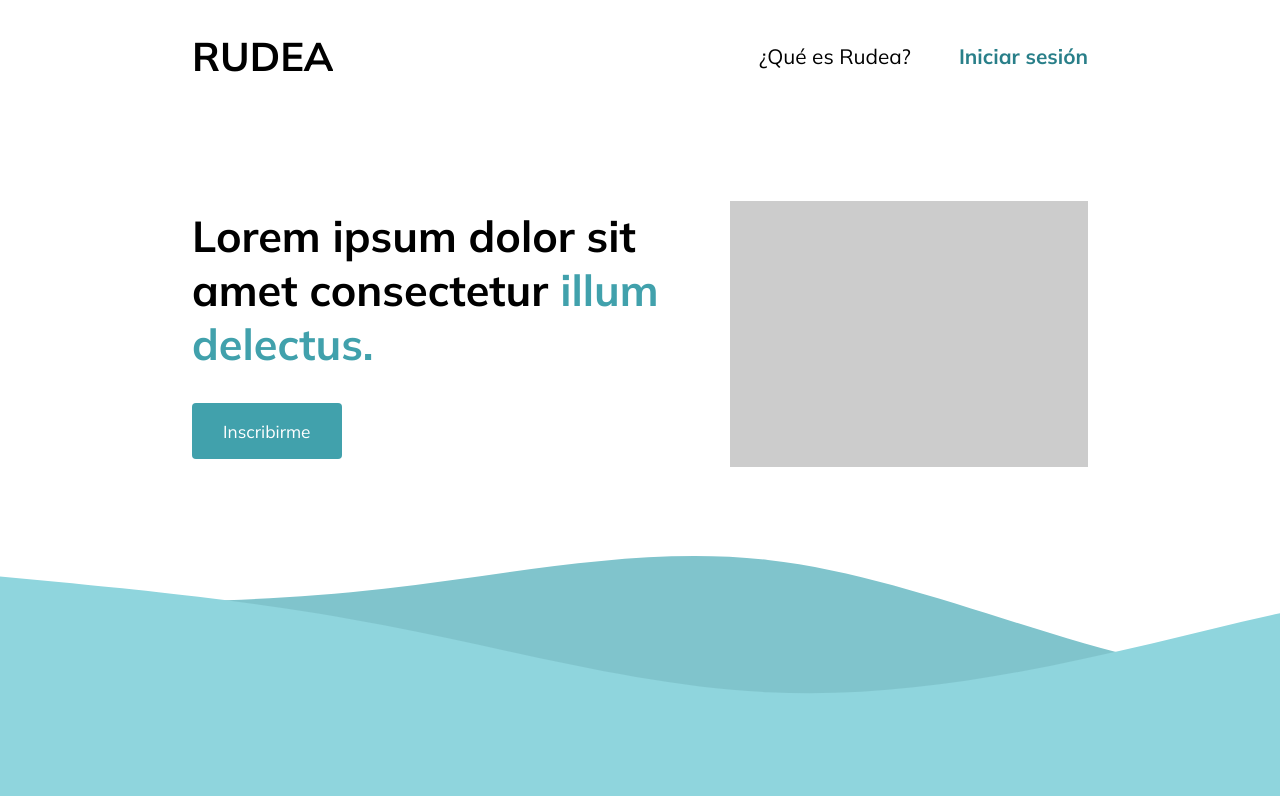
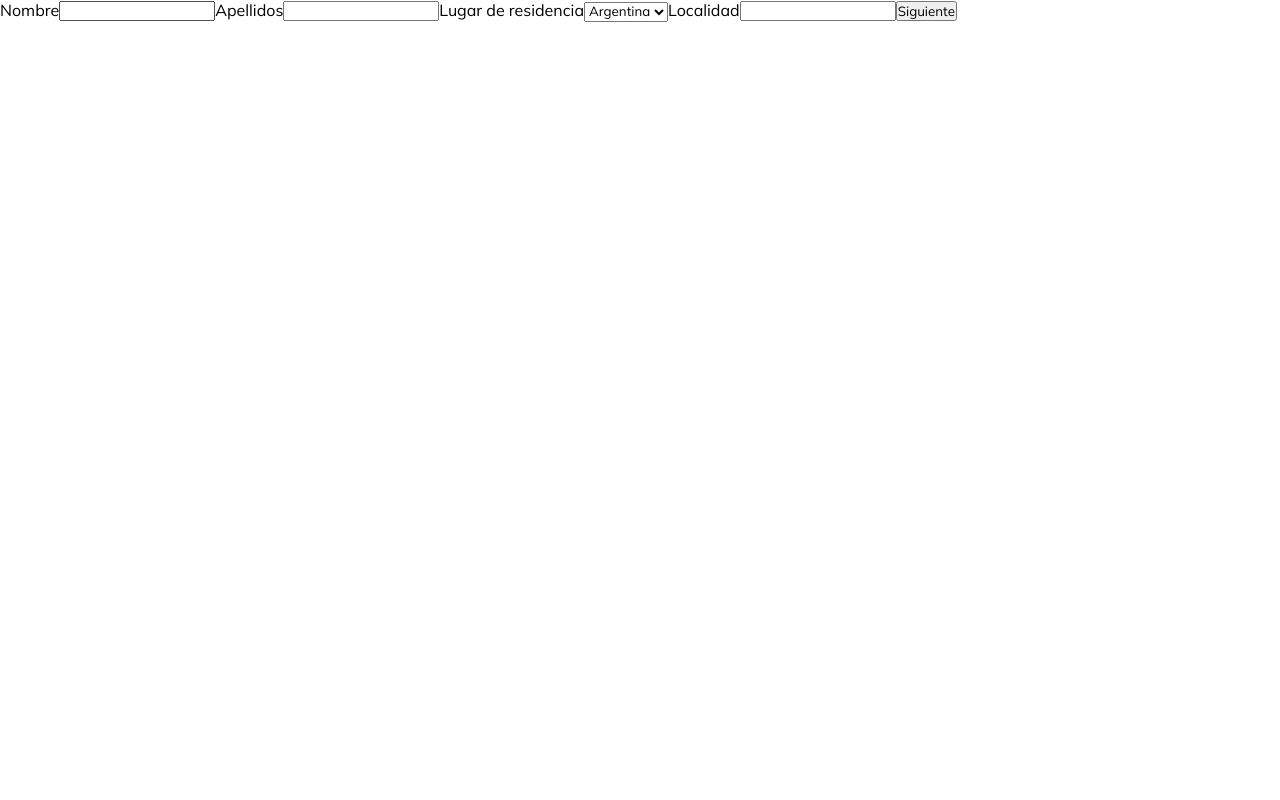
Before and after one commit to LectO-App/ruidea-frontend, a React (Create React App) app: page / in a window 1280 px wide. Shown: the top 800 px of the page. Built offline with nearby package versions, Linux system fonts and the light colour scheme.

Commit message:
Multi-step form empezado

```diff
--- a/src/App.js
+++ b/src/App.js
@@ -5,15 +5,18 @@ import Hero from "./components/Hero";
 import Info from "./components/Info";
 import Footer from "./components/Footer";
 import Dashboard from "./components/Dashboard";
+import Form from "./components/Form";
 
 function App() {
   return (
     <div className="App">
+      {/*
       <Navbar />
       <Hero />
       <Info />
       <Footer />
-      <Dashboard />
+      <Dashboard /> */}
+      <Form />
     </div>
   );
 }
--- /dev/null
+++ b/src/components/Form.js
@@ -0,0 +1,73 @@
+/*eslint-disable*/
+import React, { useState } from "react";
+
+import Paso1 from "./Paso1";
+import Paso2 from "./Paso2";
+import Paso3 from "./Paso3";
+import Paso4 from "./Paso4";
+
+const Form = () => {
+  const [paso, setPaso] = useState(1);
+  const [formData, setFormData] = useState({});
+
+  const siguientePaso = () => {
+    setPaso(paso + 1);
+  };
+
+  const pasoAnterior = () => {
+    setPaso(paso - 1);
+  };
+
+  const handleFormChange = (newFormData) => {
+    setFormData(newFormData);
+  };
+
+  const showCurrentStep = () => {
+    switch (paso) {
+      case 1:
+        return (
+          <Paso1
+            siguientePaso={siguientePaso}
+            handleFormChange={handleFormChange}
+            formData={formData}
+          />
+        );
+      case 2:
+        return (
+          <Paso2
+            siguientePaso={siguientePaso}
+            pasoAnterior={pasoAnterior}
+            handleFormChange={handleFormChange}
+            formData={formData}
+          />
+        );
+      case 3:
+        return (
+          <Paso3
+            siguientePaso={siguientePaso}
+            pasoAnterior={pasoAnterior}
+            handleFormChange={handleFormChange}
+            formData={formData}
+          />
+        );
+      case 4:
+        return (
+          <Paso4
+            siguientePaso={siguientePaso}
+            pasoAnterior={pasoAnterior}
+            handleFormChange={handleFormChange}
+            formData={formData}
+          />
+        );
+    }
+  };
+
+  return (
+    <div>
+      <div className="barra-latera"></div>
+      {showCurrentStep()}
+    </div>
+  );
+};
+
+export default Form;
--- /dev/null
+++ b/src/components/Paso1.js
@@ -0,0 +1,59 @@
+import React, { useState, useEffect } from "react";
+
+const Paso1 = (props) => {
+  const { siguientePaso, handleFormChange, formData } = props;
+  const [valores, setValores] = useState({});
+
+  useEffect(() => {
+    setValores(formData);
+  }, []);
+
+  const inputChange = (input) => (e) => {
+    setValores({
+      [input]: e.target.value,
+    });
+  };
+
+  const irAlSiguientePaso = (e) => {
+    e.preventDefault();
+    handleFormChange(valores);
+    siguientePaso();
+  };
+
+  return (
+    <form>
+      <label htmlFor="nombre">Nombre</label>
+      <input
+        type="text"
+        name="nombre"
+        id="nombre"
+        value={valores.nombre}
+        onChange={inputChange("nombre")}
+      />
+      <label htmlFor="apellidos">Apellidos</label>
+      <input
+        type="text"
+        name="apellidos"
+        id="apellidos"
+        value={valores.apellidos}
+        onChange={inputChange("apellidos")}
+      />
+      <label htmlFor="lugar-residencia">Lugar de residencia</label>
+      <select name="lugar-residencia" id="lugar-residencia">
+        <option value="Argentina">Argentina</option>
+      </select>
+      <label htmlFor="localidad">Localidad</label>
+      <input
+        type="text"
+        name="localidad"
+        id="localidad"
+        value={valores.localidad}
+        onChange={inputChange("localidad")}
+      />
+
+      <button onClick={irAlSiguientePaso}>Siguiente</button>
+    </form>
+  );
+};
+
+export default Paso1;
--- /dev/null
+++ b/src/components/Paso2.js
@@ -0,0 +1,87 @@
+import React, { useState, useEffect } from "react";
+
+const Paso2 = (props) => {
+  const { siguientePaso, handleFormChange, formData, pasoAnterior } = props;
+  const [valores, setValores] = useState({});
+
+  useEffect(() => {
+    setValores(formData);
+  }, []);
+
+  const inputChange = (input) => (e) => {
+    setValores({
+      ...valores,
+      [input]: e.target.value,
+    });
+  };
+
+  const irAlSiguientePaso = (e) => {
+    console.log(valores);
+    e.preventDefault();
+    handleFormChange(valores);
+    siguientePaso();
+  };
+
+  const irAlPasoAnterior = (e) => {
+    e.preventDefault();
+    pasoAnterior();
+  };
+  return (
+    <form>
+      <label htmlFor="numero-documento">Numero de documento</label>
+      <input
+        type="text"
+        name="numero-documento"
+        id="numero-documento"
+        value={valores.numeroDocumento}
+        onChange={inputChange("numeroDocumento")}
+      />
+      <label htmlFor="fecha-nacimiento">Fecha de nacimiento</label>
+      <input
+        type="date"
+        name="fecha-nacimiento"
+        id="fecha-nacimiento"
+        value={valores.fechaNacimiento}
+        onChange={inputChange("fechaNacimiento")}
+      />
+      <label htmlFor="lugar-nacimiento">Lugar de nacimiento</label>
+      <input
+        type="text"
+        name="lugar-nacimiento"
+        id="lugar-nacimiento"
+        value={valores.lugarNacimiento}
+        onChange={inputChange("lugarNacimiento")}
+      />
+      <label htmlFor="correo-electronico">Correo electrónico</label>
+      <input
+        type="text"
+        name="correo-electronico"
+        id="correo-electronico"
+        value={valores.correoElectronico}
+        onChange={inputChange("correoElectronico")}
+      />
+
+      <label htmlFor="correo-electronico">Verificar correo electrónico</label>
+      <input
+        type="text"
+        name="verificar-correo-electronico"
+        id="verificar-correo-electronico"
+        value={valores.verificarCorreoElectronico}
+        onChange={inputChange("verificarCorreoElectronico")}
+      />
+      <label htmlFor="telefono">Numero de teléfono móvil</label>
+      <input
+        type="text"
+        name="telefono"
+        id="telefono"
+        value={valores.telefono}
+        onChange={inputChange("telefono")}
+      />
+
+      <button onClick={irAlPasoAnterior}>Anterior</button>
+      <button onClick={irAlSiguientePaso}>Siguiente</button>
+    </form>
+  );
+};
+
+export default Paso2;
--- /dev/null
+++ b/src/components/Paso3.js
@@ -0,0 +1,76 @@
+import React, { useState, useEffect } from "react";
+
+const Paso3 = (props) => {
+  const { siguientePaso, handleFormChange, formData, pasoAnterior } = props;
+  const [valores, setValores] = useState({});
+
+  useEffect(() => {
+    setValores(formData);
+  }, []);
+
+  const inputChange = (input) => (e) => {
+    setValores({
+      [input]: e.target.value,
+    });
+  };
+
+  const irAlSiguientePaso = (e) => {
+    e.preventDefault();
+    handleFormChange(valores);
+    siguientePaso();
+  };
+
+  const irAlPasoAnterior = (e) => {
+    e.preventDefault();
+    pasoAnterior();
+  };
+  return (
+    <form>
+      <input
+        type="checkbox"
+        name="dislexia"
+        id="dislexia"
+        value={valores.dislexia}
+        onChange={inputChange("dislexia")}
+      />
+      <label htmlFor="dislexia">Dislexia</label>
+      <input
+        type="checkbox"
+        name="discalculia"
+        id="discalculia"
+        value={valores.discalculia}
+        onChange={inputChange("discalculia")}
+      />
+      <label htmlFor="discalculia">Discalculia</label>
+      <input
+        type="checkbox"
+        name="disortografia"
+        id="disortografia"
+        value={valores.disortografia}
+        onChange={inputChange("disortografia")}
+      />
+      <label htmlFor="disortografia">Disortografía</label>
+      <input
+        type="checkbox"
+        name="dispraxia"
+        id="dispraxia"
+        value={valores.dispraxia}
+        onChange={inputChange("dispraxia")}
+      />
+      <label htmlFor="dispraxia">Dispraxia</label>
+      <input
+        type="checkbox"
+        name="tda-h"
+        id="tda-h"
+        value={valores.tdaH}
+        onChange={inputChange("tdaH")}
+      />
+      <label htmlFor="tda-h">TDA-H</label>
+
+      <button onClick={irAlPasoAnterior}>Anterior</button>
+      <button onClick={irAlSiguientePaso}>Siguiente</button>
+    </form>
+  );
+};
+
+export default Paso3;
--- /dev/null
+++ b/src/components/Paso4.js
@@ -0,0 +1,46 @@
+import React, { useEffect, useState } from "react";
+
+const Paso4 = (props) => {
+  const { siguientePaso, handleFormChange, formData, pasoAnterior } = props;
+  const [valores, setValores] = useState({});
+
+  useEffect(() => {
+    setValores(formData);
+  }, []);
+  const inputChange = (input) => (e) => {
+    setValores({
+      [input]: e.target.value,
+    });
+  };
+
+  const irAlSiguientePaso = (e) => {
+    e.preventDefault();
+    handleFormChange(valores);
+    siguientePaso();
+  };
+
+  const irAlPasoAnterior = (e) => {
+    e.preventDefault();
+    pasoAnterior();
+  };
+  return (
+    <form>
+      <input type="file" name="diagnostico" id="diagnostico" />
+      <input type="file" name="dniPasaporte" id="dniPasaporte" />
+
+      <input type="radio" name="acepto-recibir-info" id="acepto-recibir-info" />
+      <label htmlFor="acepto-recibir-info">
+        Acepto recibir información actualizada sobre dislexia y otras DEAs.
+      </label>
+      <input type="radio" name="acepto-solicitud" id="acepto-solicitud" />
+      <label htmlFor="acepto-solicitud">
+        Acepto la solicitud del pasaporte DEA y la política de protección de
+        datos.
+      </label>
+      <button onClick={irAlPasoAnterior}>Anterior</button>
+      <button onClick={irAlSiguientePaso}>Siguiente</button>
+    </form>
+  );
+};
+
+export default Paso4;
```
